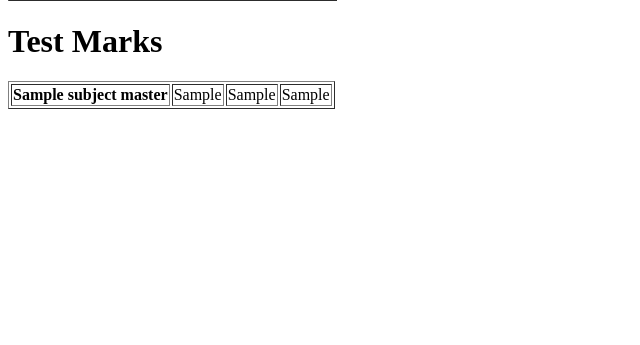
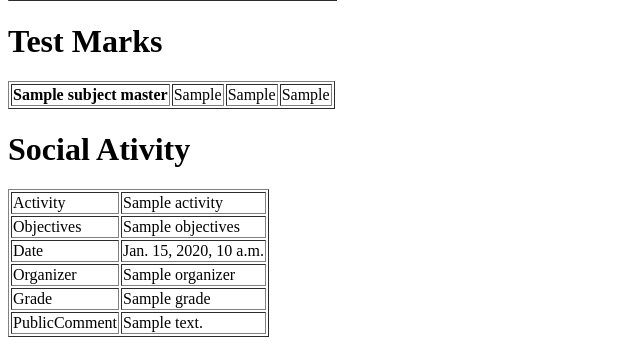
Before and after one commit to Morganhrdd/sms, a Django app: template templates/students/DisplayReport.html in a window 1280 px wide. Shown: the part 1770-2115 px from the top of the page, without its empty margins (0-640 px from the left). Before the commit the page ends 1879 px from the top, so only its background shows below. Run offline with Django 3.2, Linux system fonts and the light colour scheme; the template is opened without the code that fills it: most values are stand-ins (such as "Sample title", 1, 10 or a date in 2020).

Commit message:
displaying social activity in report

```diff
--- a/students/views.py
+++ b/students/views.py
@@ -1322,6 +1322,7 @@ def display_report(request, regno=None, year=None):
     except:
         physical_fitness_info_obj = PhysicalFitnessInfo()
     test_marks_objs = StudentTestMarks.objects.filter(StudentYearlyInformation=student_yearly_info)
+    socialactivity_objs = SocialActivity.objects.filter(StudentYearlyInformation=student_yearly_info)
     data = {}
     data['basic_info'] = student_basic_info_obj
     data['additional_info'] = student_addtional_info
@@ -1329,6 +1330,7 @@ def display_report(request, regno=None, year=None):
     data['attendance'] = attendance_objs
     data['physical_fitness'] = physical_fitness_info_obj
     data['test_marks'] = test_marks_objs
+    data['socialactivity'] = socialactivity_objs
     return render_to_response(respage,data)
 # Used by HTML Report
 def attendance_add(request):
--- a/templates/students/DisplayReport.html
+++ b/templates/students/DisplayReport.html
@@ -258,6 +258,35 @@
         </tr>
         {% endfor %}
     </table>
+    <h1>Social Ativity</h1>
+    <table border=1>
+        {% for x in socialactivity %}
+        <tr>
+            <td>Activity</td>
+            <td>{{ x.Activity }}</td>
+        </tr>
+        <tr>
+            <td>Objectives</td>
+            <td>{{ x.Objectives }}</td>
+        </tr>
+        <tr>
+            <td>Date</td>
+            <td>{{ x.Date }}</td>
+        </tr>
+        <tr>
+            <td>Organizer</td>
+            <td>{{ x.Organizer }}</td>
+        </tr>
+        <tr>
+            <td>Grade</td>
+            <td>{{ x.Grade }}</td>
+        </tr>
+        <tr>
+            <td>PublicComment</td>
+            <td>{{ x.PublicComment }}</td>
+        </tr>
+        {% endfor %}
+    </table>
 </body>
 </html>
 <tr>
```
